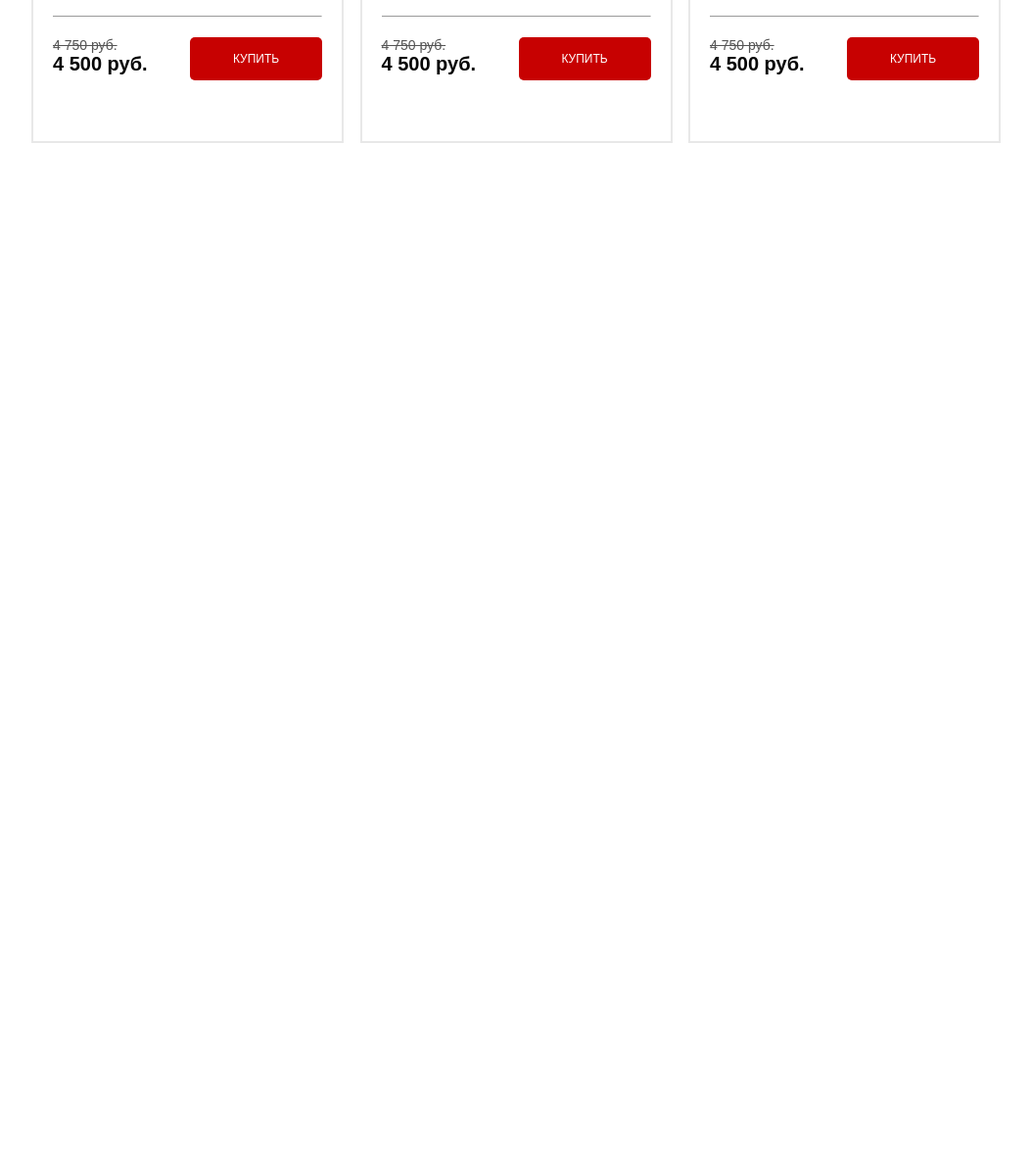
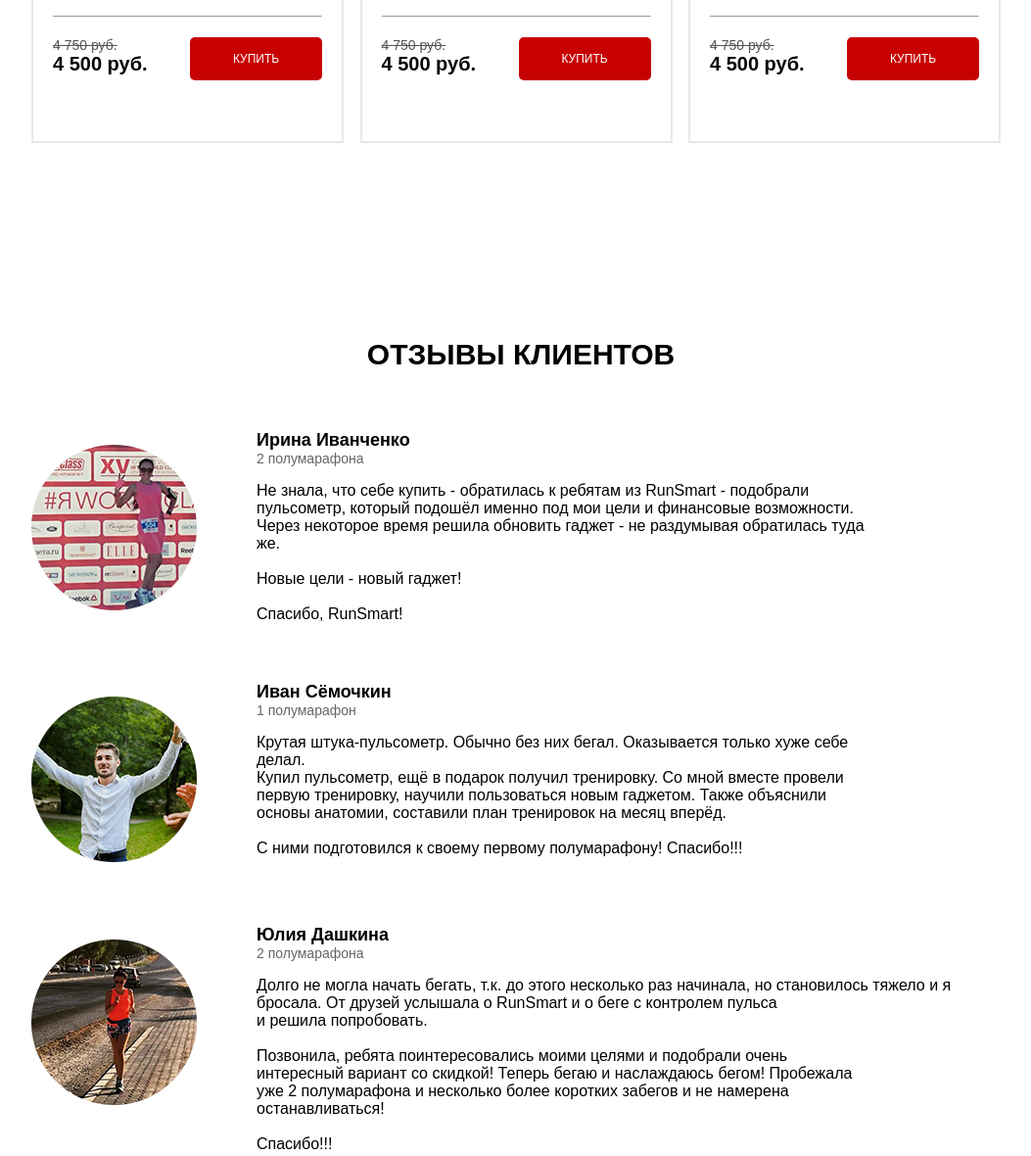
Before and after one commit to 1ogosh/Pulse-Landing, a website: page src/index.html in a window 1280 px wide. Shown: the part 4044-5224 px from the top of the page at 98% size, without its empty margins (108-1161 px from the left). Before the commit the page ends 4310 px from the top, so only its background shows below. Drawn offline with nearby package versions, Linux system fonts and the light colour scheme; a web font is replaced by a local one.

Commit message:
comments section

```diff
--- a/src/index.html
+++ b/src/index.html
@@ -290,7 +290,47 @@
             <div class="catalog__content"></div>
         </div>
     </section>
-<!--секция с отзывами-->
+
+
+    <section class="comments">
+        <div class="container">
+            <h2 class="comments_title">отзывы клиентов</h2>
+
+            <div class="comments_items">
+
+                <div class="comments_item">
+                    <div class="comments_item_icon"><img src="img/icons/photo_1.png" alt="photo"></div>
+                    <div class="comments_text">
+                        <div class="comments_item_header">Ирина Иванченко </div>
+                        <div class="comments_item_subheader">2 полумарафона</div>
+                        <div class="comments_item_descr">Не знала, что себе купить - обратилась к ребятам из RunSmart - подобрали <br>пульсометр, который подошёл именно под мои цели и финансовые возможности.<br>Через некоторое время решила обновить гаджет - не раздумывая обратилась туда<br> же.<br><br>Новые цели - новый гаджет!
+                        <br><br>Спасибо, RunSmart!</div>
+                    </div>
+                </div>
+
+                <div class="comments_item">
+                    <div class="comments_item_icon"><img src="img/icons/photo_2.png" alt="photo"></div>
+                    <div class="comments_text">
+                        <div class="comments_item_header">Иван Сёмочкин</div>
+                        <div class="comments_item_subheader">1 полумарафон</div>
+                        <div class="comments_item_descr">Крутая штука-пульсометр. Обычно без них бегал. Оказывается только хуже себе<br> делал.<br> Купил пульсометр, ещё в подарок получил тренировку. Со мной вместе провели <br> первую тренировку, научили пользоваться новым гаджетом. Также объяснили<br> основы анатомии, составили план тренировок на месяц вперёд.<br><br>С ними подготовился к своему первому полумарафону! Спасибо!!!</div>
+                    </div>
+
+                </div>
+
+                <div class="comments_item">
+                    <div class="comments_item_icon"><img src="img/icons/photo_3.png" alt="photo"></div>
+                    <div class="comments_text">
+                        <div class="comments_item_header">Юлия Дашкина</div>
+                        <div class="comments_item_subheader">2 полумарафона</div>
+                        <div class="comments_item_descr">Долго не могла начать бегать, т.к. до этого несколько раз начинала, но становилось тяжело и я бросала. От друзей услышала о RunSmart и о беге с контролем пульса <br> и решила попробовать.<br><br>Позвонила, ребята поинтересовались моими целями и подобрали очень <br> интересный вариант со скидкой! Теперь бегаю и наслаждаюсь бегом! Пробежала <br> уже 2 полумарафона и несколько более коротких забегов и не намерена <br> останавливаться!<br><br>Спасибо!!!</div>
+                    </div>
+
+                </div>
+
+            </div>
+        </div>
+    </section>
 
     <script type="text/javascript" src="//code.jquery.com/jquery-1.11.0.min.js"></script>
     <script type="text/javascript" src="//code.jquery.com/jquery-migrate-1.2.1.min.js"></script>
--- /dev/null
+++ b/src/scss/_comments.scss
@@ -0,0 +1,53 @@
+.comments {
+    padding-bottom: 50px;
+    &_title{
+        padding-top: 79px;
+        text-align: center;
+        font-weight: 700;
+        font-size: 30px;
+        text-transform: uppercase;
+    }
+
+    &_items{
+        display: flex;
+        flex-direction: column;
+    }
+
+    &_text{
+        display: flex;
+        flex-direction: column;
+    }
+
+    &_item{
+        padding-top: 60px;
+        display: flex;
+
+    &_icon{
+        margin-right: 61px;
+        margin-top: 15px;
+
+    }
+
+    &_header{
+        font-weight: 700;
+        font-size: 18px;
+    }
+
+    &_subheader{
+        font-weight: 500;
+        font-size: 14px;
+        color: #646464;
+    }
+
+    &_descr{
+        font-size: 16px;
+        font-weight: 400;
+        margin-top: 16px;
+    }
+
+  }
+  span{
+    color:aquamarine;
+}
+
+}
--- a/src/scss/style.scss
+++ b/src/scss/style.scss
@@ -8,6 +8,7 @@
 @import 'forms';
 @import 'carousel';
 @import 'catalog';
+@import 'comments';
 
 
 *{
```
Also changed, not shown: src/css/style.css.
